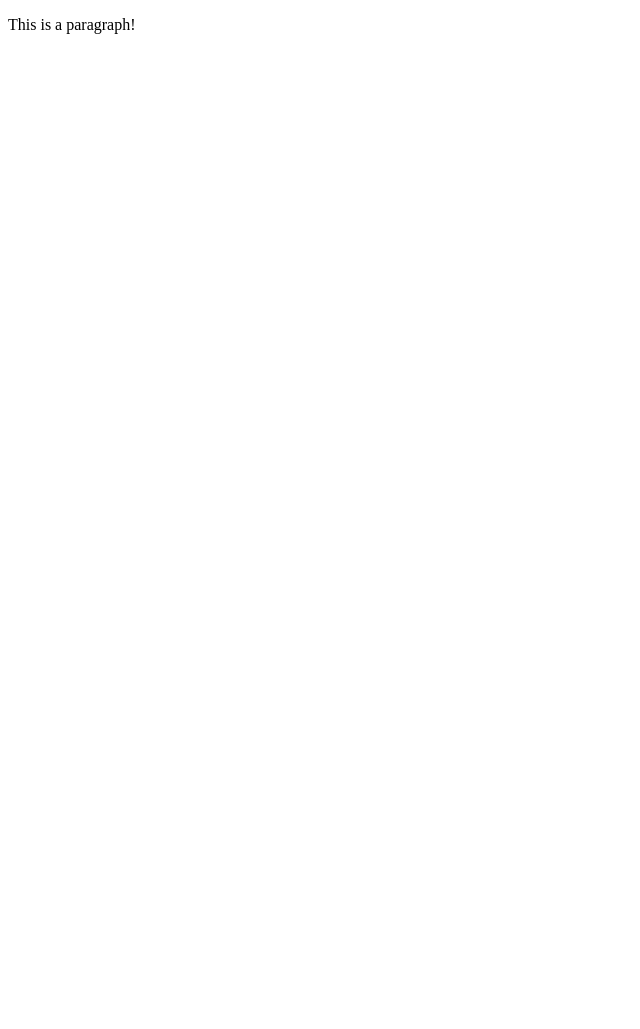
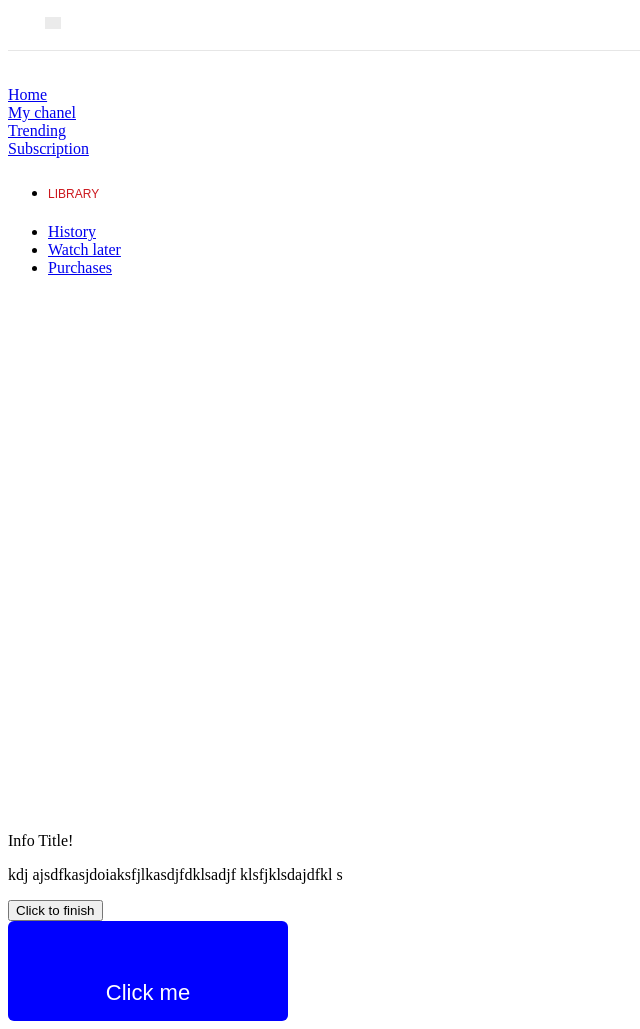
Before and after one commit to idakroniczaja/Practice, a plain HTML site: page jquery-practice/index.html in a window 1280 px wide. Shown: the whole page, without its empty margins (0-640 px from the left). Before the commit the page ends 800 px from the top, so only its background shows below. Drawn offline with nearby package versions, Linux system fonts and the light colour scheme; grey boxes are pictures that could not be loaded.

Commit message:
jquery practice

```diff
--- a/jquery-practice/index.html
+++ b/jquery-practice/index.html
@@ -2,6 +2,7 @@
 <html lang="en">
 <head>
     <title>jQuery Practice</title>
+    <link rel='stylesheet' type='text/css' href='style.css'></link>
 
     <script
     src="https://code.jquery.com/jquery-3.6.0.min.js"
@@ -9,9 +10,59 @@
     crossorigin="anonymous">
 </script>
 
+<script src='./second.js'></script>
+
 </head>
 <body>
-    <p id='test'>This is a paragraph!</p>
+<header>
+    <img id="menu-toggle" src="https://i.pinimg.com/originals/5e/9a/51/5e9a516fc9b2fcb1d6c19110ac4bfe13.jpg" width="400vw"/>
+</header>
+
+
+    <nav id="side-nav">
+        <ul>
+            <li><a class='active' href="#">Home</a></li>
+            <li><a href="#">My chanel</a></li>
+            <li><a href="#">Trending</a></li>
+            <li><a href="#">Subscription</a></li>
+        </ul>
+        <ul>
+            <li><p>LIBRARY</p></li>
+            <li><a href='#'>History</a></li>
+            <li><a href='#'>Watch later</a></li>
+            <li><a href='#'>Purchases</a></li>
+        </ul>
+    </nav>
+
+    <div class="info-box">
+        <div class="info-title">
+            <p>Info Title!</p>
+        </div>
+        <div class="info-content">
+            <p>kdj ajsdfkasjdoiaksfjlkasdjfdklsadjf klsfjklsdajdfkl s</p>
+
+        </div>
+
+    </div>
+    <button>Click to finish</button>
+
+    <div class="content-box">
+        <p class="content-before">Click me </p>
+        <p class="content-after"> djkfkdsj fksdjfksjfksdfjksljflsajf lsajf</p>
+
+    </div>
+
+
+
+
+    <!-- <p id='test'>This is a paragraph!</p>
+
+
+    <p id='p1'>Hover me!</p>
+    <p id='p2'>Click me!</p>
+    <p id='p3'>Double click me!</p>
+    <p id='p4'>Leave me alone!</p>
+    <p>Press [enter]</p> -->
 
 
     <script src='./main.js'></script>
--- a/jquery-practice/main.js
+++ b/jquery-practice/main.js
@@ -4,9 +4,100 @@
 
 
 
+// $(document).ready(function(){
+//     $("#test").click(function(){
+//         alert("hello world")
+//     });
+// });
+
+
+// $(document).ready(function(){
+//   $("#test").click(function(){
+//       $(this).hide()
+//   });
+// });
+
+// $(document).ready(function(){
+// //selet paragraph (p) with test class
+//   $("p.test").click(function(){
+//       $(this).hide()
+//   });
+// });
+
+// $(document).ready(function(){
+
+//   $("#test").click(function(){
+//           $(this).hide()
+//       });
+
+//   $('#p1').hover(function(){
+//     $(this).hide();
+//   });
+
+//   $('#p2').click(function(){
+//     $(this).hide();
+//   });
+
+//   $('#p3').dblclick(function(){
+//     $(this).hide();
+//   });
+
+//   $('#p4').mouseout(function(){
+//     $(this).hide();
+//   });
+
+//   var menuTrigger = false;
+//   $(document).keypress(function(e){
+//     if(e.which ==13){
+//       if(menuTrigger === false){
+//         $('nav').fadeIn(500);
+//         menuTrigger = true;
+//       }
+//     }else if (menuTrigger === true){
+//       $('nav').fadeOut(500);
+//       menuTrigger = false;
+//     }
+
+//   });
+
+// })
+
+
+
+// $(document).ready(function(){
+//   $("#menu-toggle").click(function(){
+//     $("#side-nav").toggle(1000, function(){
+//       alert("Hi there")
+//     });
+//   });
+// })
+
+
 $(document).ready(function(){
-    $("#test").click(function(){
-        $(this).hide()
-    });
+
+  $("#menu-toggle").click(function(){
+    $("#side-nav").slideToggle(1000);
+  });
+
+  $(".info-title").click(function(){
+    $(".info-content").slideToggle("slow", function(){
+      alert("Hi there");
+    })
+  })
+})
+
+$(document).ready(function(){
+
+  var page_url = window.location.href;
+  var page_id = page_url.substring(page_url.lastIndexOf("#")+1);
+  if(page_id == "section3"){
+      $("html, body").animate({
+          scrollTop: $("#scroll-" + page_id).offset().top - 20
+      }, 1000);
+  }else if(page_id=="post"){
+      $("html, body").animate({
+          scrollTop: $("#scroll-" + page_id).offset().top
+      }, 1000);
+  }
 
 });
--- /dev/null
+++ b/jquery-practice/second.js
@@ -0,0 +1,30 @@
+$(document).ready(function(){
+    $(".content-box").click(function(){
+        $(".content-box").animate({
+            width: '500px',
+            height: '100px'//adding to default value
+        }, 1000);
+        $(".content-after").show().animate({opacity: "1"}, 3000).fadeOut();
+
+    });
+
+    $("button").click(function(){
+        $(".content-box").stop(true, true);
+    })
+});
+
+// $(document).ready(function(){
+
+//     var page_url = window.location.href;
+//     var page_id = page_url.substring(page_url.lastIndexOf("#")+1);
+//     if(page_id == "section3"){
+//         $("html, body").animate({
+//             scrollTop: $("#scroll-" + page_id).offset().top - 20
+//         }, 1000);
+//     }else if(page_id=="post"){
+//         $("html, body").animate({
+//             scrollTop: $("#scroll-" + page_id).offset().top
+//         }, 1000);
+//     }
+
+// });
--- /dev/null
+++ b/jquery-practice/style.css
@@ -0,0 +1,72 @@
+
+
+nav ul li p{
+    font-family: Arial, Helvetica, sans-serif;
+    font-size: 12px;
+    text-decoration: none;
+    color: #cc181e;
+    padding-bottom: 10px;
+}
+
+header{
+    width: 100%;
+    height: 50px;
+    background-color: #fff;
+    z-index: 1000;
+    border-bottom: 1px solid #e6e6e6;
+    position: fixed;
+    top: 0px;
+
+}
+
+header img{
+    width: 16px;
+    padding: 17px;
+    margin-left: 20px;
+    cursor: pointer;
+    opacity: 0.2;
+}
+
+header img:hover{
+    opacity: 0.6;
+}
+
+nav{
+    width: 240px;
+    height: 100vh;
+    background-color: #fff;
+
+}
+
+nav ul:first-child{
+    width: 80%;
+    padding: 70px 0 10px;
+
+}
+
+.content-box {
+    width: 240px;
+    height: 60px;
+    border-radius: 6px;
+    background-color: blue;
+    padding:20px
+}
+
+.content-before {
+    font-size: 22px;
+    font-family: arial;
+    color: #fff;
+    text-align: center;
+    line-height: 60px;
+
+}
+
+.content-after{
+    display: none;
+    font-size: 14px;
+    font-family: Arial, Helvetica, sans-serif;
+    color: #fff;
+    text-align: left;
+    line-height: 16px;
+    opacity: 0;
+}
--- /dev/null
+++ b/jquery-practice/style2.css
@@ -0,0 +1,33 @@
+*{
+    margin:0;
+    padding: 0;
+}
+
+section{
+    width: 100%;
+    height: 800px;
+}
+
+p{
+    font-family: Arial, Helvetica, sans-serif;
+    font-size: 20px;
+    color: #fff;
+    text-align: center;
+    padding-top: 60px;
+}
+
+.bg1{
+    background-color: #000;
+}
+
+.bg2{
+    background-color: #777;
+}
+
+.bg3{
+    background-color: #555;
+}
+
+.bg4{
+    background-color: #333;
+}
--- /dev/null
+++ b/jquery-practice/stylee.css
@@ -0,0 +1,22 @@
+
+*{
+    margin:0;
+    padding: 0;
+}
+
+div{
+    width: 200px;
+    height: 200px;
+    margin: 100px;
+    background-color: #222;
+    color: #fff;
+    font-family: Arial, Helvetica, sans-serif;
+    font-size: 16px;
+    text-align: center;
+    line-height: 200px;
+    float:left
+}
+
+.a{
+    text-decoration: none;
+}
```
Also changed, not shown: jquery-practice/page2.html (added, +33 -0 lines), jquery-practice/script2.js (added, +17 -0 lines), jquery-practice/subpage.html (added, +28 -0 lines).
